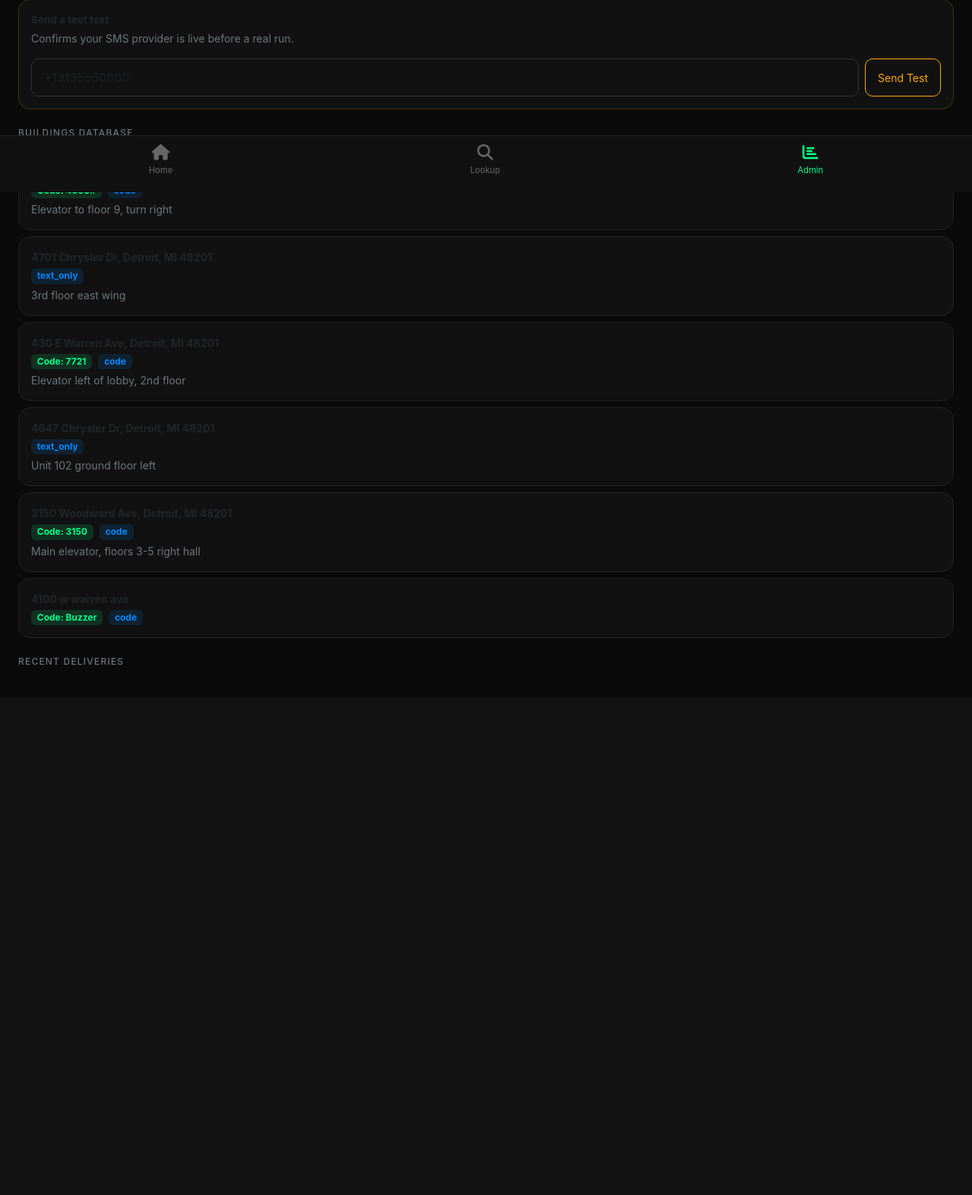
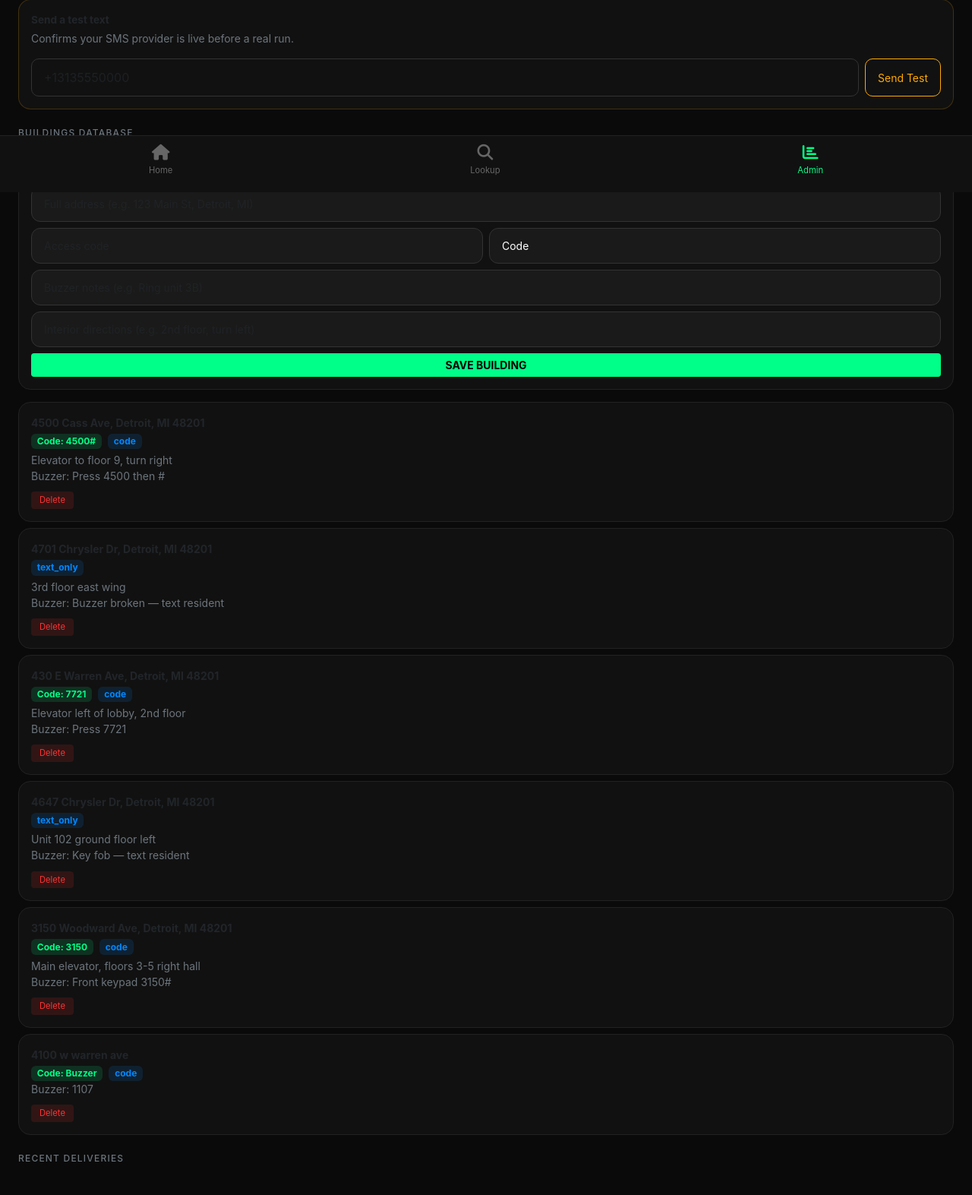
Before and after one commit to xklusivevisions-beep/unit, a Flask app: page /admin in a window 1280 px wide. Shown: the part 547-2120 px from the top of the page at 76% size. Before the commit the page ends 1422 px from the top, so only its background shows below. Run offline with Flask 3, Linux system fonts and the light colour scheme; the visitor is signed in with stand-in values (Sample User, id 1); data comes from the database, SQL or seed files in the repository; data that the repository does not hold is empty; some libraries are stand-ins or nearby versions.

Commit message:
feat: building codes admin form + delivery confirmation SMS with resident portal link

```diff
--- a/app.py
+++ b/app.py
@@ -881,6 +881,15 @@ def stop_delivered(stop_id):
     stop = db.execute("SELECT * FROM stops WHERE id=?", (stop_id,)).fetchone()
     db.execute("UPDATE stops SET status='delivered' WHERE id=?", (stop_id,))
     db.commit()
+    # Send delivery confirmation SMS with resident portal link
+    if stop and stop['phone']:
+        name_part = stop['customer_name'].split()[0] if stop['customer_name'] else 'there'
+        resident_url = f"{get_base_url()}/resident"
+        msg = (
+            f"Hey {name_part}! Your SpeedX package has been delivered. "
+            f"Save your drop preferences for future deliveries: {resident_url}"
+        )
+        send_sms(format_phone(stop['phone']), msg)
     # Redirect back to route
     route_id = stop['route_id'] if stop else None
     db.close()
@@ -1094,6 +1103,44 @@ def admin():
 
 # ─── TEST SMS ─────────────────────────────────────────────────
 
+@app.route('/admin/building', methods=['POST'])
+def admin_add_building():
+    if 'driver_id' not in session:
+        return redirect(url_for('driver_login'))
+    db = get_db()
+    address            = request.form.get('address', '').strip()
+    access_code        = request.form.get('access_code', '').strip()
+    buzzer_notes       = request.form.get('buzzer_notes', '').strip()
+    interior_directions = request.form.get('interior_directions', '').strip()
+    access_type        = request.form.get('access_type', 'code').strip()
+    if address:
+        try:
+            db.execute(
+                """INSERT INTO buildings (address, access_code, buzzer_notes, interior_directions, access_type)
+                   VALUES (?,?,?,?,?)
+                   ON CONFLICT(address) DO UPDATE SET
+                     access_code=excluded.access_code,
+                     buzzer_notes=excluded.buzzer_notes,
+                     interior_directions=excluded.interior_directions,
+                     access_type=excluded.access_type""",
+                (address, access_code, buzzer_notes, interior_directions, access_type)
+            )
+            db.commit()
+        except Exception as e:
+            log.error(f'Building save error: {e}')
+    db.close()
+    return redirect(url_for('admin'))
+
+@app.route('/admin/building/<int:building_id>/delete', methods=['POST'])
+def admin_delete_building(building_id):
+    if 'driver_id' not in session:
+        return redirect(url_for('driver_login'))
+    db = get_db()
+    db.execute("DELETE FROM buildings WHERE id=?", (building_id,))
+    db.commit()
+    db.close()
+    return redirect(url_for('admin'))
+
 @app.route('/admin/test-sms', methods=['POST'])
 def admin_test_sms():
     if not session.get('admin'):
--- a/templates/admin.html
+++ b/templates/admin.html
@@ -64,6 +64,29 @@
 
   <!-- Buildings Database -->
   <h6 class="text-secondary mb-3" style="letter-spacing:0.1em;font-size:0.75rem;">BUILDINGS DATABASE</h6>
+
+  <!-- Add Building Form -->
+  <form method="POST" action="/admin/building" class="card p-3 mb-3">
+    <div class="fw-bold small mb-2" style="color:#00ff88;">+ Add / Update Building Access</div>
+    <input name="address" class="form-control form-control-sm mb-2" placeholder="Full address (e.g. 123 Main St, Detroit, MI)" required>
+    <div class="row g-2 mb-2">
+      <div class="col-6">
+        <input name="access_code" class="form-control form-control-sm" placeholder="Access code">
+      </div>
+      <div class="col-6">
+        <select name="access_type" class="form-select form-select-sm">
+          <option value="code">Code</option>
+          <option value="buzzer">Buzzer</option>
+          <option value="key">Key</option>
+          <option value="open">No Lock</option>
+        </select>
+      </div>
+    </div>
+    <input name="buzzer_notes" class="form-control form-control-sm mb-2" placeholder="Buzzer notes (e.g. Ring unit 3B)">
+    <input name="interior_directions" class="form-control form-control-sm mb-2" placeholder="Interior directions (e.g. 2nd floor, turn left)">
+    <button type="submit" class="btn btn-sm w-100" style="background:#00ff88;color:#000;font-weight:700;">SAVE BUILDING</button>
+  </form>
+
   {% for b in buildings %}
   <div class="card p-3 mb-2">
     <div class="fw-bold small">{{ b.address }}</div>
@@ -79,6 +102,12 @@
     {% if b.interior_directions %}
     <small class="text-secondary mt-1 d-block">{{ b.interior_directions[:80] }}{% if b.interior_directions|length > 80 %}...{% endif %}</small>
     {% endif %}
+    {% if b.buzzer_notes %}
+    <small class="text-secondary d-block">Buzzer: {{ b.buzzer_notes }}</small>
+    {% endif %}
+    <form method="POST" action="/admin/building/{{ b.id }}/delete" class="mt-2">
+      <button type="submit" class="btn btn-sm" style="background:#ff333322;color:#ff3333;font-size:0.7rem;padding:2px 10px;">Delete</button>
+    </form>
   </div>
   {% endfor %}
 
```
